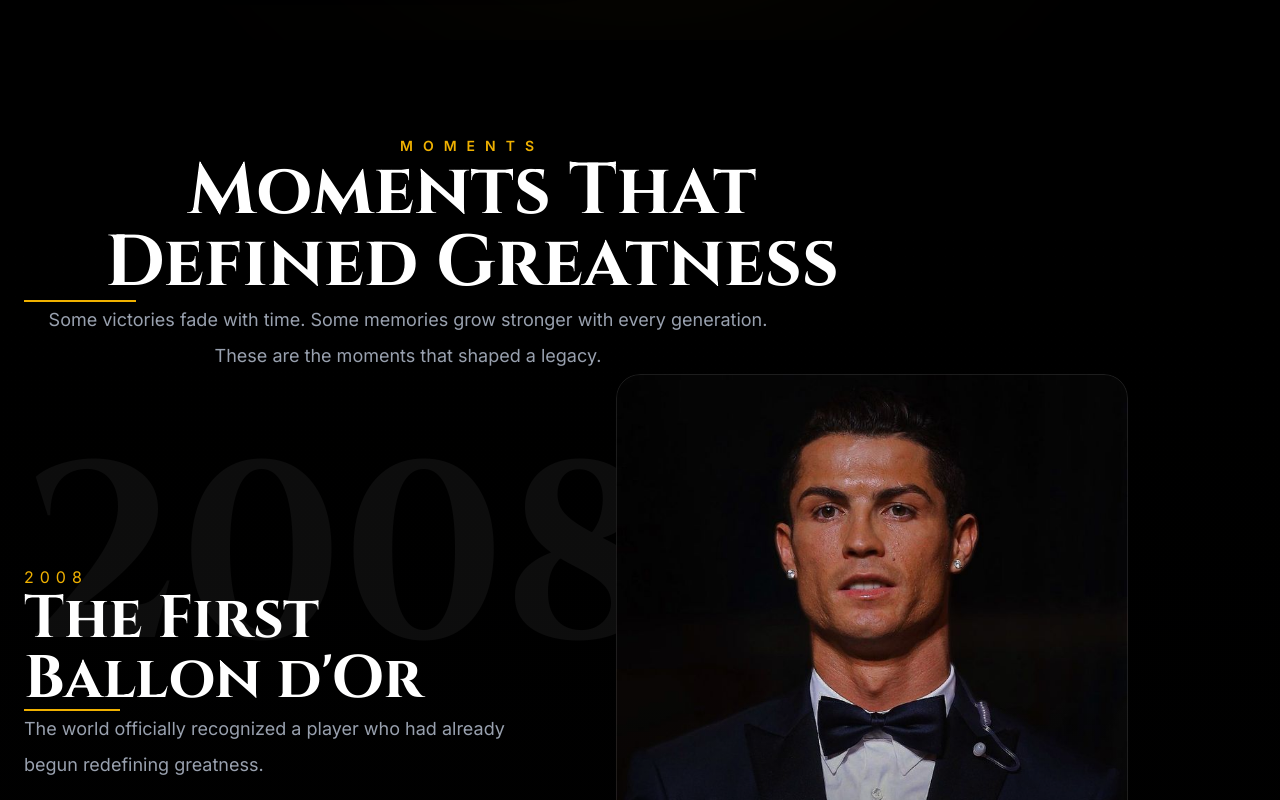
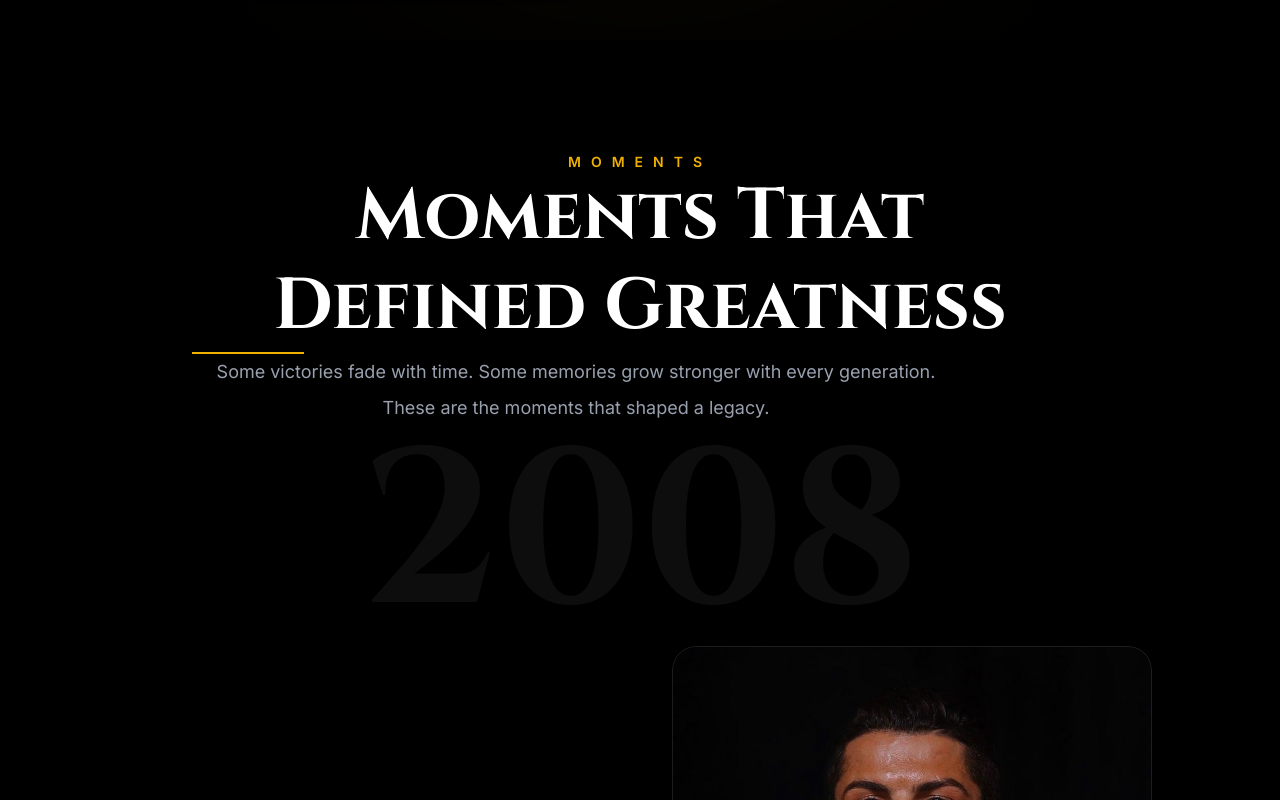
Before and after one commit to AlbertAdekanye/letters-to-cr7, a React (Vite) app: page / in a window 1280 px wide. Shown: the part 7960-8760 px from the top of the page. Built offline with nearby package versions, Linux system fonts and the light colour scheme; no server answers.

Commit message:
feat: update Gallery and GalleryCard components; enhance layout, spacing, and styling for improved visual appeal

```diff
--- a/src/components/gallery/Gallery.jsx
+++ b/src/components/gallery/Gallery.jsx
@@ -3,21 +3,21 @@ import moments from "../../data/galleryData";
 
 const Gallery = () => {
   return (
-    <section className="relative overflow-hidden bg-black py-24">
+    <section className="relative overflow-hidden bg-black py-28">
       {/* Background */}
       <div className="absolute inset-0 bg-gradient-to-b from-black via-zinc-950 to-black" />
 
       {/* Golden Glow */}
       <div className="absolute left-1/2 top-1/2 h-[450px] w-[450px] -translate-x-1/2 -translate-y-1/2 rounded-full bg-yellow-500/10 blur-[140px]" />
 
-      <div className="relative z-10 mx-auto max-w-6xl px-6">
+      <div className="relative z-10 flex flex-col items-center px-6">
         {/* Heading */}
-        <div className="mx-auto mb-24 max-w-4xl text-center">
+        <div className="mb-24 w-full max-w-4xl text-center">
           <p className="mb-5 text-sm font-semibold uppercase tracking-[10px] text-yellow-500">
             Moments
           </p>
 
-          <h2 className="text-5xl font-black text-white md:text-7xl">
+          <h2 className="text-5xl font-black leading-tight text-white md:text-7xl">
             Moments That
             <br />
             Defined Greatness
@@ -33,7 +33,7 @@ const Gallery = () => {
         </div>
 
         {/* Gallery */}
-        <div className="space-y-28">
+        <div className="w-full max-w-5xl space-y-28">
           {moments.map((moment) => (
             <GalleryCard
               key={moment.id}
--- a/src/components/gallery/GalleryCard.jsx
+++ b/src/components/gallery/GalleryCard.jsx
@@ -8,14 +8,16 @@ const GalleryCard = ({
   reverse,
 }) => {
   return (
-    <section className="relative overflow-hidden">
-      {/* Giant Background Year */}
-      <h1 className="pointer-events-none absolute left-0 top-0 select-none text-[90px] font-black text-white/5 sm:text-[140px] md:text-[180px] lg:text-[250px]">
-        {year}
-      </h1>
+    <section className="relative">
+      {/* Background Year */}
+      <div className="mb-8 text-center">
+        <h1 className="select-none text-[90px] font-black leading-none text-white/5 sm:text-[140px] md:text-[180px] lg:text-[220px]">
+          {year}
+        </h1>
+      </div>
 
       <div
-        className={`relative z-10 grid items-center gap-10 lg:grid-cols-2 lg:gap-20 ${
+        className={`grid items-center gap-16 lg:grid-cols-2 ${
           reverse ? "" : ""
         }`}
       >
@@ -30,9 +32,7 @@ const GalleryCard = ({
             x: 0,
           }}
           viewport={{ once: true }}
-          transition={{
-            duration: 1,
-          }}
+          transition={{ duration: 1 }}
           className={`order-2 ${
             reverse ? "lg:order-2" : "lg:order-1"
           }`}
@@ -45,7 +45,7 @@ const GalleryCard = ({
             {title}
           </h2>
 
-          <div className="mb-8 h-[2px] w-24 bg-yellow-500"></div>
+          <div className="mb-8 h-[2px] w-24 bg-yellow-500" />
 
           <p className="max-w-xl text-lg leading-9 text-gray-400">
             {description}
@@ -63,31 +63,25 @@ const GalleryCard = ({
             x: 0,
           }}
           viewport={{ once: true }}
-          transition={{
-            duration: 1,
-          }}
-          className={`order-1 ${
+          transition={{ duration: 1 }}
+          className={`order-1 flex justify-center ${
             reverse ? "lg:order-1" : "lg:order-2"
           }`}
         >
           <motion.div
-            whileHover={{
-              scale: 1.03,
-            }}
-            transition={{
-              duration: 0.5,
-            }}
-            className="group relative overflow-hidden rounded-3xl"
+            whileHover={{ scale: 1.03 }}
+            transition={{ duration: 0.5 }}
+            className="group relative w-full max-w-[620px] overflow-hidden rounded-3xl"
           >
             <img
               src={image}
               alt={title}
-              className="h-[300px] w-full object-cover transition duration-700 group-hover:scale-110 sm:h-[420px] lg:h-[600px]"
+              className="h-[320px] w-full object-cover transition duration-700 group-hover:scale-105 sm:h-[450px] lg:h-[620px]"
             />
 
-            <div className="absolute inset-0 bg-gradient-to-t from-black/60 via-transparent to-transparent"></div>
+            <div className="absolute inset-0 bg-gradient-to-t from-black/60 via-transparent to-transparent" />
 
-            <div className="absolute inset-0 rounded-3xl border border-white/10"></div>
+            <div className="absolute inset-0 rounded-3xl border border-white/10" />
           </motion.div>
         </motion.div>
       </div>
```
